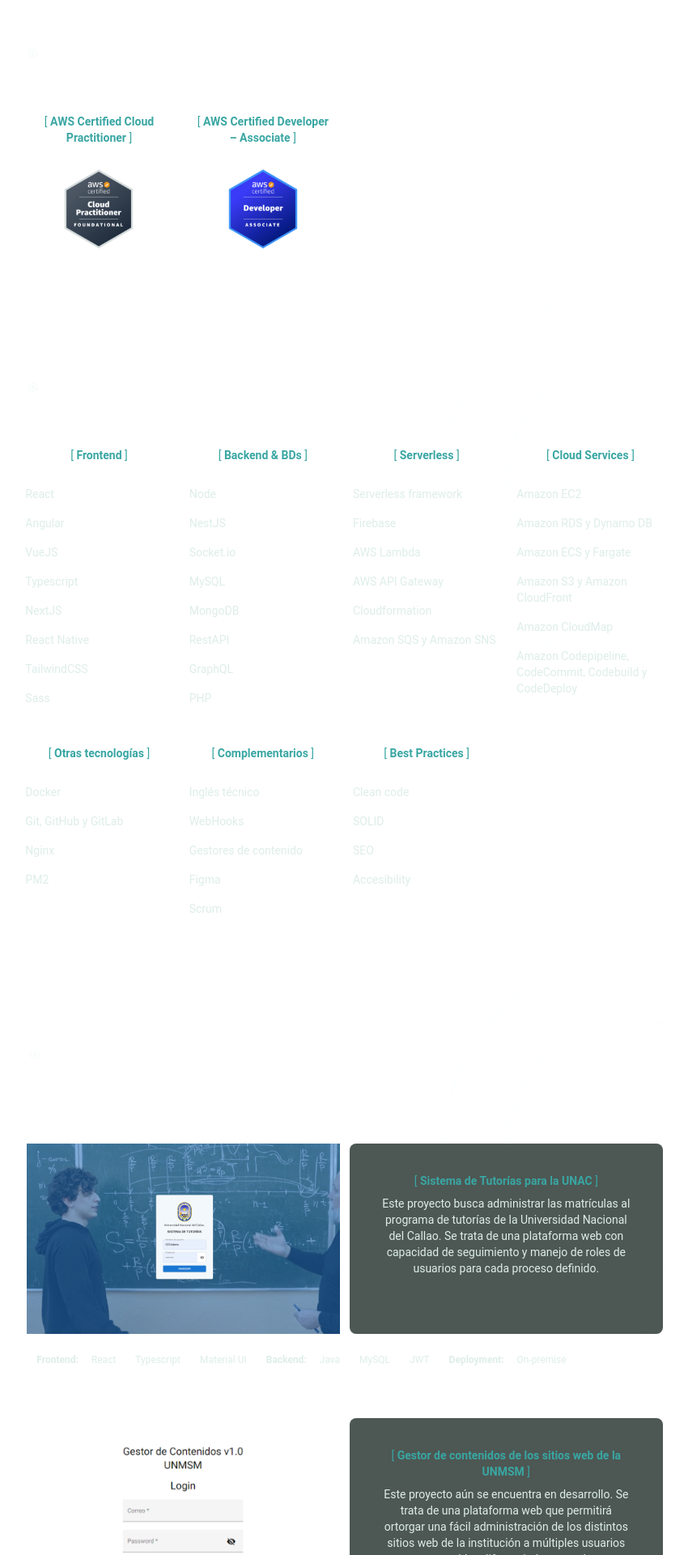
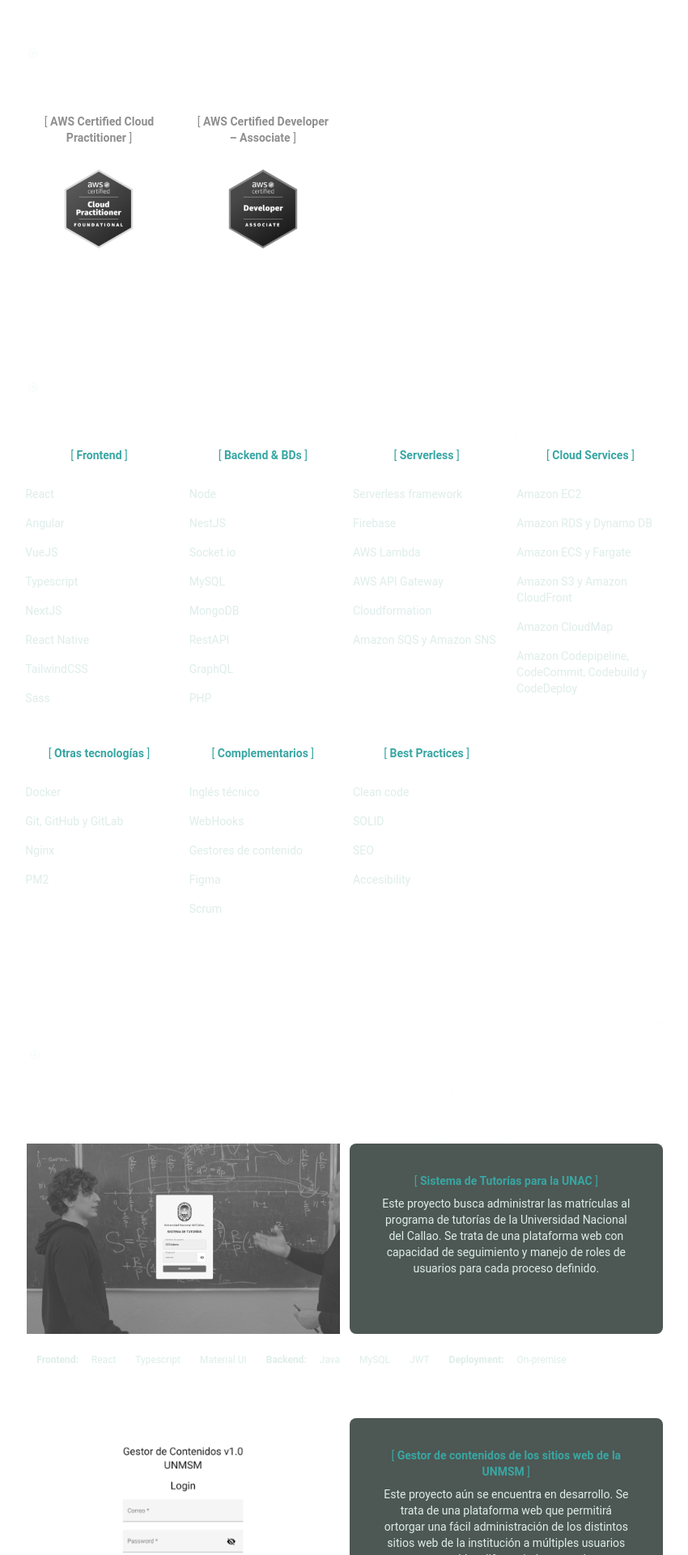
Before and after one commit to luiscavibot/luis-castillo-villafuerte, a Next.js app: page / in a window 1280 px wide. Shown: the part 860-2780 px from the top of the page at 81% size, without its empty margins (214-1064 px from the left). Built offline with nearby package versions, Linux system fonts and the light colour scheme.

Commit message:
Refactorizar importaciones de imágenes en componentes y ajustar atributos alt y clases CSS

```diff
--- a/components/CardProyecto.tsx
+++ b/components/CardProyecto.tsx
@@ -17,7 +17,7 @@
 		>
 			<Image
 				src={src}
-				className="grayscale-0"
+				className="grayscale hover:grayscale-0"
 				alt={title}
 				quality={100}
 			/>
--- a/components/Certificaciones.tsx
+++ b/components/Certificaciones.tsx
@@ -5,8 +5,8 @@
 
 const Certificaciones = () => {
 	return (
-		<div className="grid-cols-4 grid gap-x-5">
-			<div className="col-span-4 sm:col-span-1 flex flex-col mb-7 relative z-10">
+		<div className="grid-cols-4 grid gap-x-5 ">
+			<div className="grayscale hover:grayscale-0 col-span-4 sm:col-span-1 flex flex-col mb-7 relative z-10">
 				<h1 className="font-bold text-sm mb-2 text-verde bg-white/10 py-1 px-2 rounded-md text-center">
 					<span className="font-normal text-sm">&#91;</span>
 					&nbsp;AWS Certified Cloud Practitioner&nbsp;
@@ -28,7 +28,7 @@
 					</li>
 				</ul>
 			</div>
-			<div className="col-span-4 sm:col-span-1 flex flex-col mb-7 relative z-10">
+			<div className="grayscale hover:grayscale-0 col-span-4 sm:col-span-1 flex flex-col mb-7 relative z-10">
 				<h1 className="font-bold text-sm mb-2 text-verde bg-white/10 py-1 px-2 rounded-md text-center">
 					<span className="font-normal text-sm">&#91;</span>
 					&nbsp;AWS Certified Developer – Associate&nbsp;
--- a/components/FotoPersonal.tsx
+++ b/components/FotoPersonal.tsx
@@ -9,7 +9,7 @@
 			<Image
 				src={yo}
 				quality={100}
-				className="grayscale-0"
+				className="grayscale hover:grayscale-0"
 				alt="Luis Castillo"
 			/>
 		</div>
--- a/styles/animation.css
+++ b/styles/animation.css
@@ -96,7 +96,7 @@
 	}
 } */
 .gradient-background {
-	background: linear-gradient(247deg, #231e24, #000000, #104c38, #4c1043);
+	background: linear-gradient(247deg, #231e24, #000000, #19523f, #4c1043);
 	background-size: 240% 240%;
 	animation: gradient-animation 12s ease infinite;
 }
```
